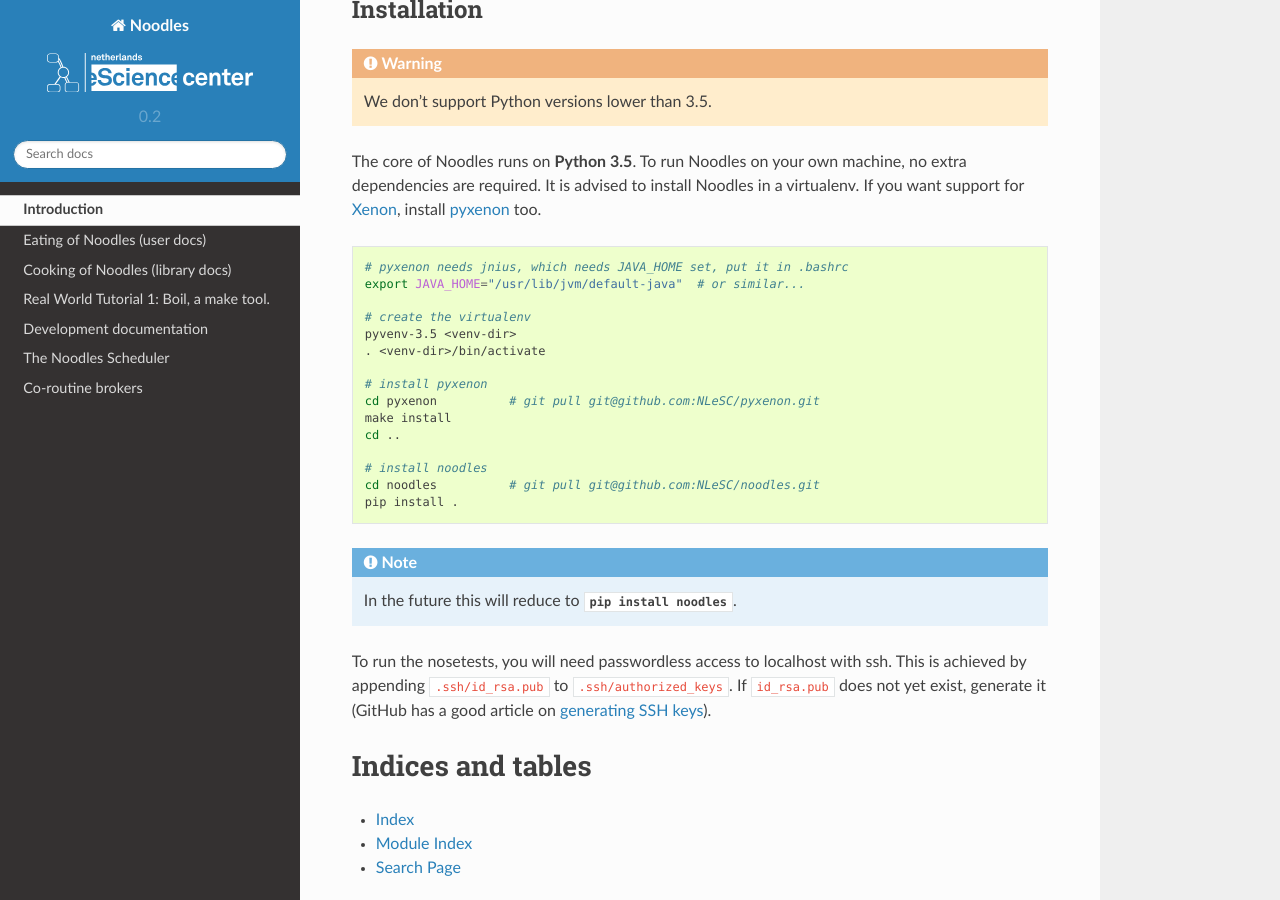
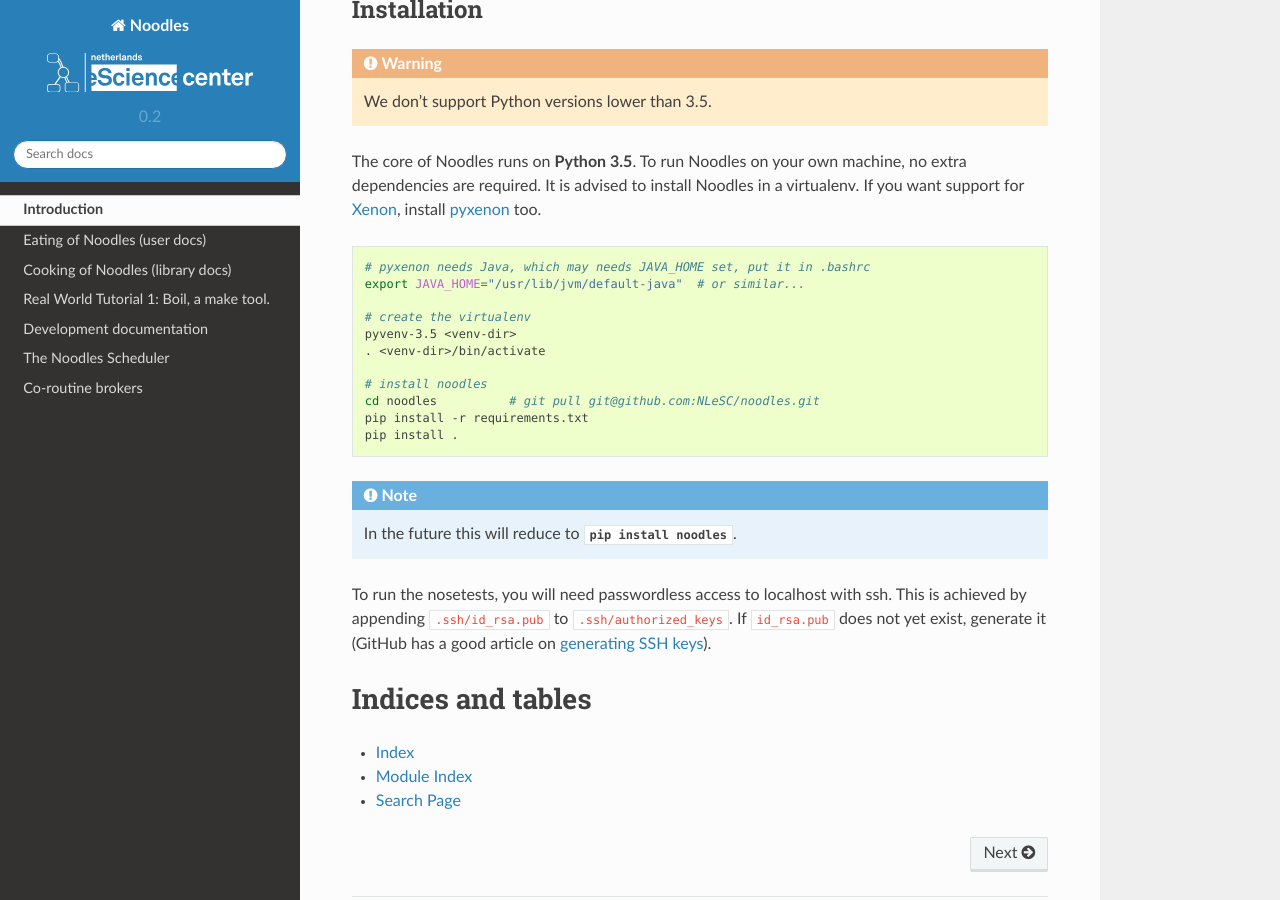
Before and after one commit to NLeSC/noodles, a Sphinx documentation site: the page built from doc/source/index.rst, in a window 1280 px wide and 900 px high, scrolled down 1712 px. Built offline with Sphinx 7.4.7 and the Read the Docs theme 2.0.0, drawn with Linux system fonts in a browser that asks for light colours.

Commit message:
Anticipating the merge of the jpype branch of pyxenon

```diff
--- a/doc/source/index.rst
+++ b/doc/source/index.rst
@@ -43,20 +43,16 @@ The core of Noodles runs on **Python 3.5**. To run Noodles on your own machine,
 
 .. code-block:: bash
 
-    # pyxenon needs jnius, which needs JAVA_HOME set, put it in .bashrc
+    # pyxenon needs Java, which may needs JAVA_HOME set, put it in .bashrc
     export JAVA_HOME="/usr/lib/jvm/default-java"  # or similar...
 
     # create the virtualenv
     pyvenv-3.5 <venv-dir>
     . <venv-dir>/bin/activate
 
-    # install pyxenon
-    cd pyxenon          # git pull git@github.com:NLeSC/pyxenon.git
-    make install
-    cd ..
-
     # install noodles
     cd noodles          # git pull git@github.com:NLeSC/noodles.git
+    pip install -r requirements.txt
     pip install .
 
 .. NOTE:: In the future this will reduce to `pip install noodles`.
--- a/requirements.txt
+++ b/requirements.txt
@@ -1,5 +1,4 @@
-Cython>=0.23.4
--e git+https://github.com/kivy/pyjnius.git@84cbe70ba3746c709a68a8f16cfe320fbae2fc11#egg=jnius-1.1.dev0
 six>=1.10.0
 wheel>=0.24.0
 numpy>=1.10.4
+pyxenon>=0.1.0
--- a/setup.py
+++ b/setup.py
@@ -30,7 +30,7 @@ setup(
         'Programming Language :: Python :: 3.5',
         'Topic :: System :: Distributed Computing'],
 
-#    install_requires=['pyxenon'],
+    install_requires=['pyxenon', 'numpy'],
 
     extras_require={
         'test': ['nose', 'coverage', 'pyflakes', 'pep8']
--- /dev/null
+++ b/test_requirements.txt
@@ -0,0 +1 @@
+nose==1.3.7
```
Also changed, not shown: README.rst (+18 -16 lines), 3 other files.
